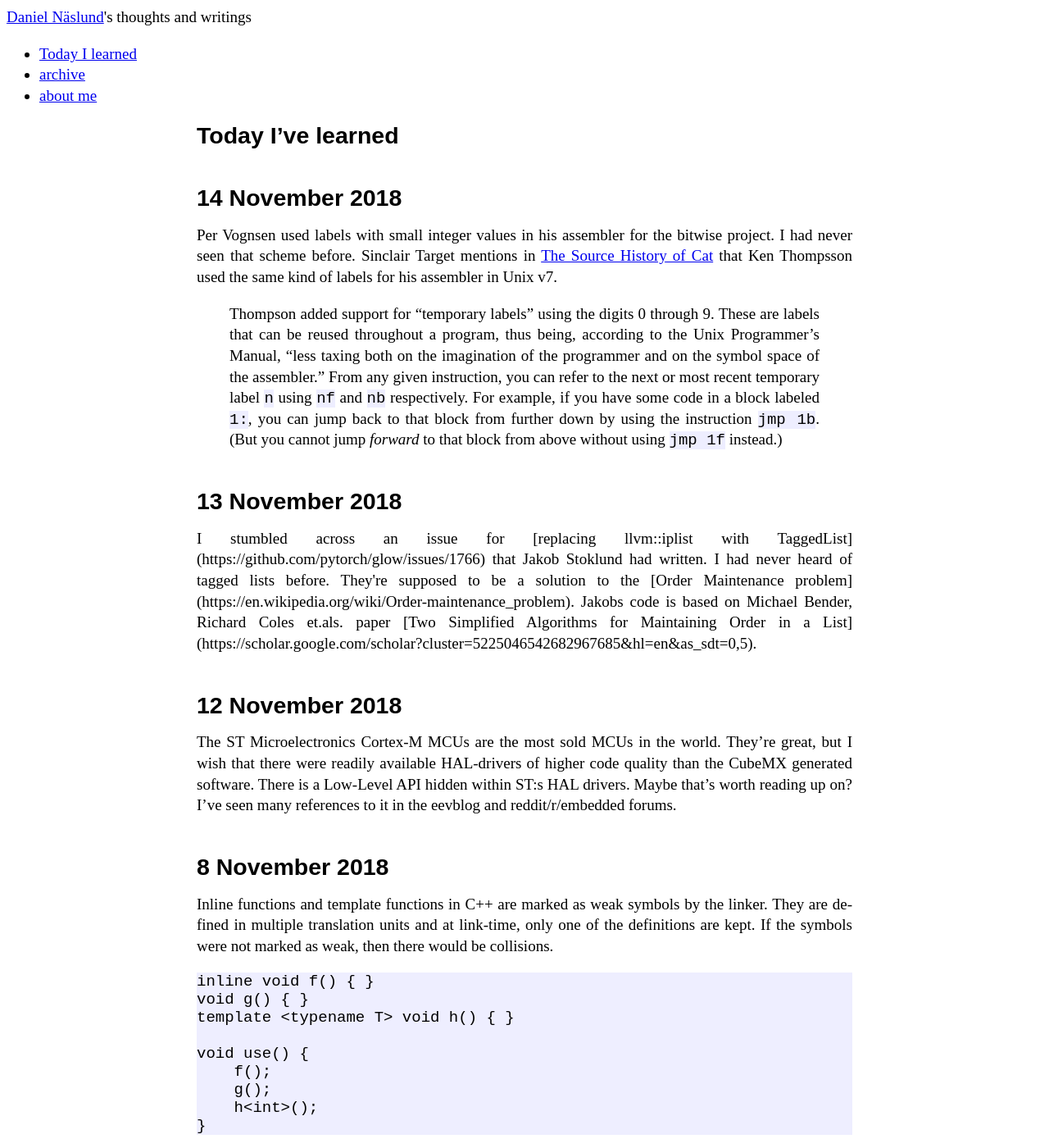
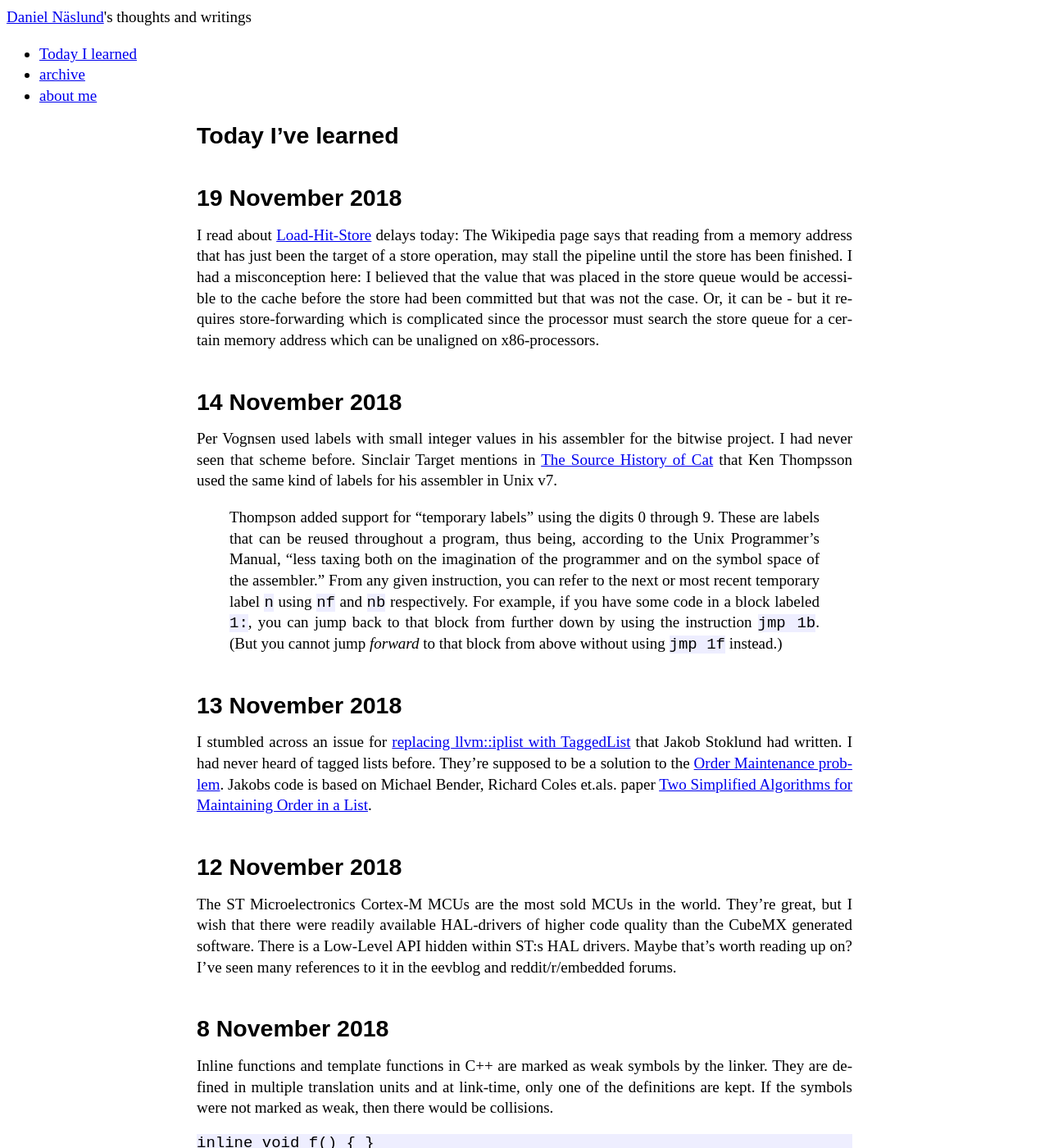
Before and after one commit to dannas/dannas.github.com, a Jekyll site: the page built from TIL.markdown, in a window 1280 px wide and 1400 px high. Shown: the whole window at 82% size. Built offline with Jekyll 4.4.1, drawn with Linux system fonts in a browser that asks for light colours; some of the changed text lies outside the part shown.

Commit message:
Yet another TIL

```diff
--- a/TIL.markdown
+++ b/TIL.markdown
@@ -5,6 +5,10 @@ use_math: true
 ---
 # Today I've learned
 
+## 19 November 2018
+
+I read about [Load-Hit-Store](https://en.wikipedia.org/wiki/Load-Hit-Store) delays today: The Wikipedia page says that reading from a  memory address that has just been the target of a store operation, may stall the pipeline until the store has been finished. I had a misconception here: I believed that the value that was placed in the store queue would be accessible to the cache before the store had been committed but that was not the case. Or, it can be - but it requires store-forwarding which is complicated since the processor must search the store queue for a certain memory address which can be unaligned on x86-processors.
+
 ## 14 November 2018
 
 Per Vognsen used labels with small integer values in his assembler for the bitwise project. I had never seen that scheme before. Sinclair Target mentions in [The Source History of Cat](https://twobithistory.org/2018/11/12/cat.html) that Ken Thompsson used the same kind of labels for his assembler in Unix v7.
@@ -13,7 +17,7 @@ Per Vognsen used labels with small integer values in his assembler for the bitwi
 
 ## 13 November 2018
 
-I stumbled across an issue for [replacing llvm::iplist<Instruction> with TaggedList<Instruction>](https://github.com/pytorch/glow/issues/1766) that Jakob Stoklund had written. I had never heard of tagged lists before. They're supposed to be a solution to the [Order Maintenance problem](https://en.wikipedia.org/wiki/Order-maintenance_problem). Jakobs code is based on Michael Bender, Richard Coles et.als. paper [Two Simplified Algorithms for Maintaining Order in a List](https://scholar.google.com/scholar?cluster=5225046542682967685&hl=en&as_sdt=0,5).
+I stumbled across an issue for [replacing llvm::iplist with TaggedList](https://github.com/pytorch/glow/issues/1766) that Jakob Stoklund had written. I had never heard of tagged lists before. They're supposed to be a solution to the [Order Maintenance problem](https://en.wikipedia.org/wiki/Order-maintenance_problem). Jakobs code is based on Michael Bender, Richard Coles et.als. paper [Two Simplified Algorithms for Maintaining Order in a List](https://scholar.google.com/scholar?cluster=5225046542682967685&hl=en&as_sdt=0,5).
 
 ## 12 November 2018
 
@@ -49,9 +53,7 @@ $ nm foo.o -C
 
 I read Edgar Dijkstras EWD 196: The structure of the 'THE'-multiprogramming system, which Wikipedia claims to be one of the earliest description of a layered design for a software system. Dijkstra describes how his group designed an operating system by dividing the code into layers that each only depended on the layer beneath it. This lead to code that was easier to verify, inspect and test in isolation. Dijkstra proposed that all software should be modularized in such a way that the set of allowed inputs were small enough to allow exhaustive testing. Now, that's clearly not feasible for most of the code I've read and written, but the idea of layering software has proved it's usefulness over the decades.
 
-I wonder if there are more articles about software design in a similar vein? C.A.R. Hoare has written about his experiences working as a manager for a software project that drowned in it's own complexity.
-
-TODO(dannas): Find the Hoare article.
+I wonder if there are more articles about software design in a similar vein? C.A.R. Hoare has written about his experiences working as a manager for a software project that drowned in it's own complexity in [The Emperors Old Clothes](http://zoo.cs.yale.edu/classes/cs422/2010/bib/hoare81emperor.pdf) which provides some insights about how we always must manage complexity. Niklaus Wirths article [A Plea for Lean Software](https://cr.yp.to/bib/1995/wirth.pdf) is another interesting article about complexity.
 
 ## 29 October 2018
 
```
